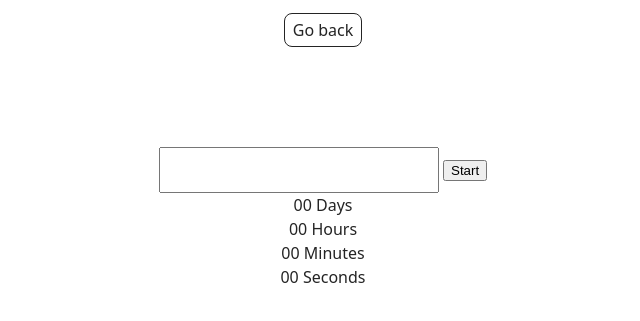
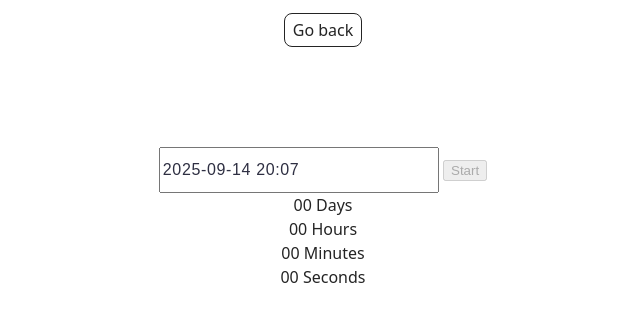
Before and after one commit to Andrusway/goit-js-hw-10, a website built with Vite: page src/1-timer.html in a window 1280 px wide. Shown: the part 211-532 px from the top of the page, without its empty margins (317-957 px from the left). Built offline with nearby package versions, Linux system fonts and the light colour scheme.

Commit message:
fixed mistake

```diff
--- a/src/1-timer.html
+++ b/src/1-timer.html
@@ -46,6 +46,6 @@
 
     </main>
 
-    <script type="module" src="../js/1-timer.js"></script>
+    <script type="module" src="./js/1-timer.js"></script>
   </body>
 </html>
```
Also changed, not shown: src/2-snackbar.html (+1 -1 lines).
